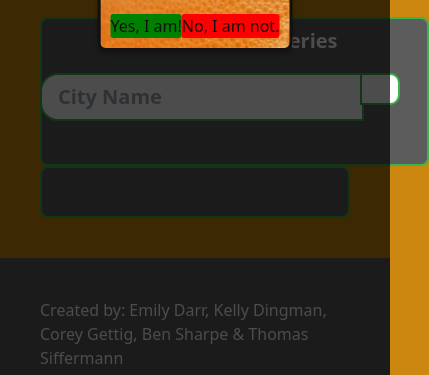
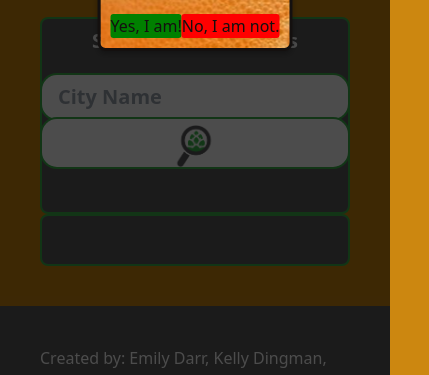
Before and after one commit to emilyadarr/pursuit-of-hoppyness, a plain HTML site: page index.html in a window 390 px wide. Shown: the part 467-842 px from the top of the page, 429 px wide, since content can reach past the window. Drawn offline with nearby package versions, Linux system fonts and the light colour scheme; a web font is replaced by a local one.

Commit message:
fixed form responsiveness

```diff
--- a/assets/css/style.css
+++ b/assets/css/style.css
@@ -109,7 +109,98 @@ footer div ul li a {
   border-bottom-right-radius: 0;
 }
 
+@media screen and (max-width: 990px) {
+  #search {
+    position: relative;
+    display: inline-block;
+    padding: 0;
+    flex: end;
+    width: 100%;
+    border-top-right-radius: 15px;
+    border-top-left-radius: 15px;
+    border-bottom-right-radius: 15px;
+    border-bottom-left-radius: 15px;
+    padding-top: 5px;
+  }
 
+  .input-group {
+    size: 25%;
+    padding-right: 0;
+    justify-content: space-between;
+  }
+
+  #location-input {
+    width: 100%;
+    border-radius: 15;
+    border-top-right-radius: 15px;
+    border-top-left-radius: 15px;
+    border-bottom-right-radius: 15px;
+    border-bottom-left-radius: 15px;
+
+  }
+
+}
+
+@media screen and (max-width: 767px) {
+  #search {
+    position: absolute;
+    border-top-left-radius: 0;
+    border-bottom-left-radius: 0;
+    padding-left: 20px;
+    border:#3cb34c 2px;
+    width: 10%;
+    height: 8%;
+  }
+
+  #search img {
+    align-items: center;
+    padding-right: 2px;
+  }
+
+  .input-group {
+    padding-right: 35px;
+  }
+
+  #location-input {
+    width: 65%;
+    left: 100px;
+    border-top-right-radius: 0;
+    border-bottom-right-radius: 0;
+  }
+
+}
+
+@media screen and (max-width: 530px) {
+  #search {
+    position: relative;
+    display: inline-block;
+    padding: 0;
+    flex: end;
+    width: 100%;
+    border-top-right-radius: 15px;
+    border-top-left-radius: 15px;
+    border-bottom-right-radius: 15px;
+    border-bottom-left-radius: 15px;
+    padding-top: 5px;
+  }
+
+  .input-group {
+    size: 25%;
+    padding-right: 0;
+    justify-content: space-between;
+  }
+
+  #location-input {
+    width: 100%;
+    border-radius: 15;
+    border-top-right-radius: 15px;
+    border-top-left-radius: 15px;
+    border-bottom-right-radius: 15px;
+    border-bottom-left-radius: 15px;
+
+  }
+
+}
 
 @media screen and (max-width: 375px) {
   #search{
--- a/assets/js/script.js
+++ b/assets/js/script.js
@@ -100,11 +100,11 @@ var getBreweries = function(city) {
       displayBreweries(cityQueryResults);
     });
   }else {
-    window.alert("Error: City Not Found");
+    console.log("Error: City Not Found");
   }
   })
   .catch(function(error) {
-    alert("Unable to connect to Database");
+    console.log("Unable to connect to Database");
   });
   }
 
@@ -142,7 +142,7 @@ var getBreweries = function(city) {
       locationListName.textContent = city;
       locationInputEl.value = "";
     } else {
-      alert("Please enter a city");
+      console.log("Please enter a city");
     }
     console.log(event);
   }
```
